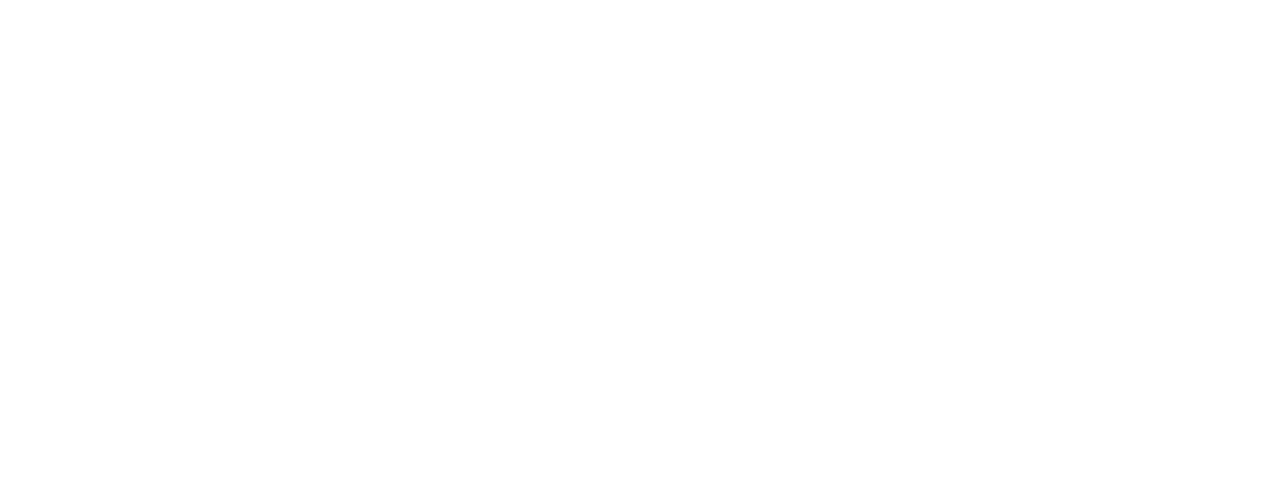
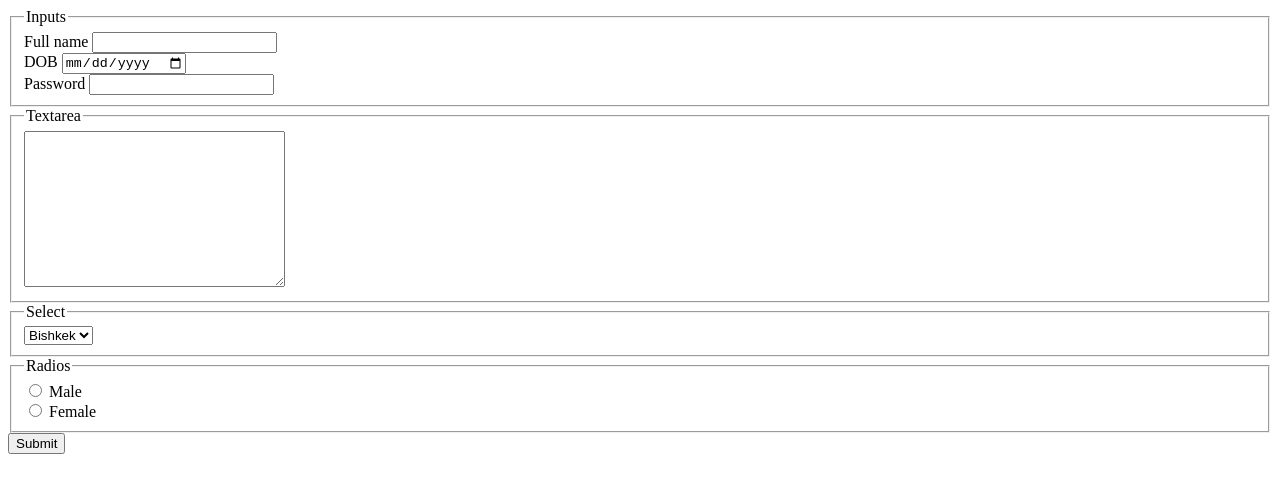
Before and after one commit to JumabekovaKeremet/js-key-ap, a plain HTML site: page index.html in a window 1280 px wide. Drawn offline with Linux system fonts and the light colour scheme.

Commit message:
add fieldest

```diff
--- a/index.html
+++ b/index.html
@@ -7,6 +7,49 @@
     <title>Document</title>
 </head>
 <body>
-    <script> src="./"</script>
+    <form action="https://google.com"></form>
+    <fieldset>
+        <legend>Inputs</legend>
+
+        <div>
+
+            <label for="full-name">Full name</label>
+            <input type="text" name="Full name" id="full-name">
+        </div>
+        <div>
+
+            <label for="dob">DOB</label>
+            <input type="date" name="dob" id="dob">
+        </div>
+        <div>
+
+            <label for="password">Password</label>
+            <input type="password" name="password" id="password">
+        </div>
+    </fieldset>
+    <fieldset>
+        <legend>Textarea</legend>
+        <textarea name="about" id="" cols="30" rows="10"></textarea>
+    </fieldset>
+    <fieldset>
+        <legend>Select</legend>
+        <select name="city" id="city">
+            <option value="bishkek">Bishkek</option>
+            <option value="karakol">Karakol</option>
+        </select>
+    </fieldset>
+    <fieldset>
+        <legend>Radios</legend>
+        <div>
+            <input type="radio" name="gender" id="male" value="male">
+            <label for="male">Male</label>
+        </div>
+        <div>
+            <input type="radio" name="gender" id="female" value="female">
+            <label for="female">Female</label>
+        </div>
+    </fieldset>
+    <button>Submit</button>
+    <script src="./scripts.js"></script>
 </body>
 </html>
```
